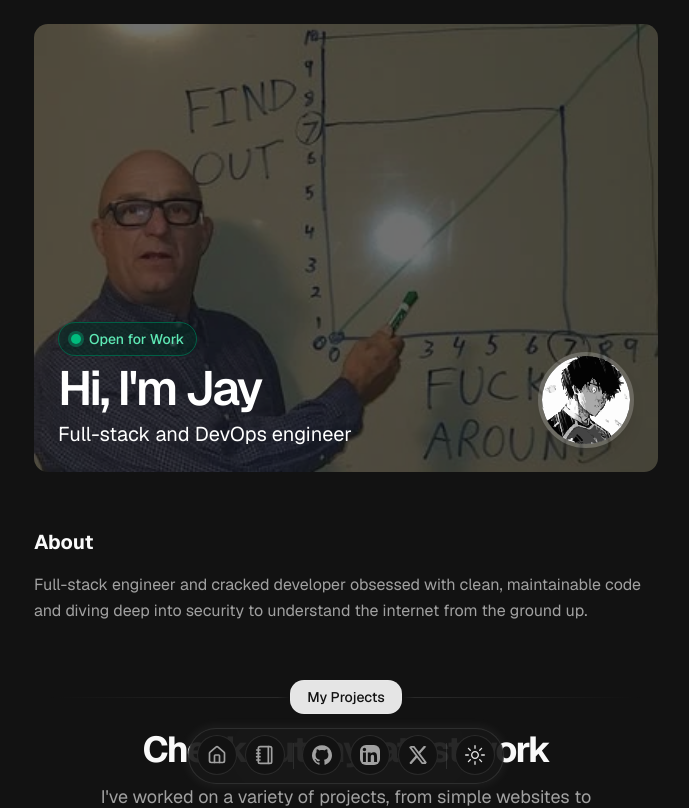
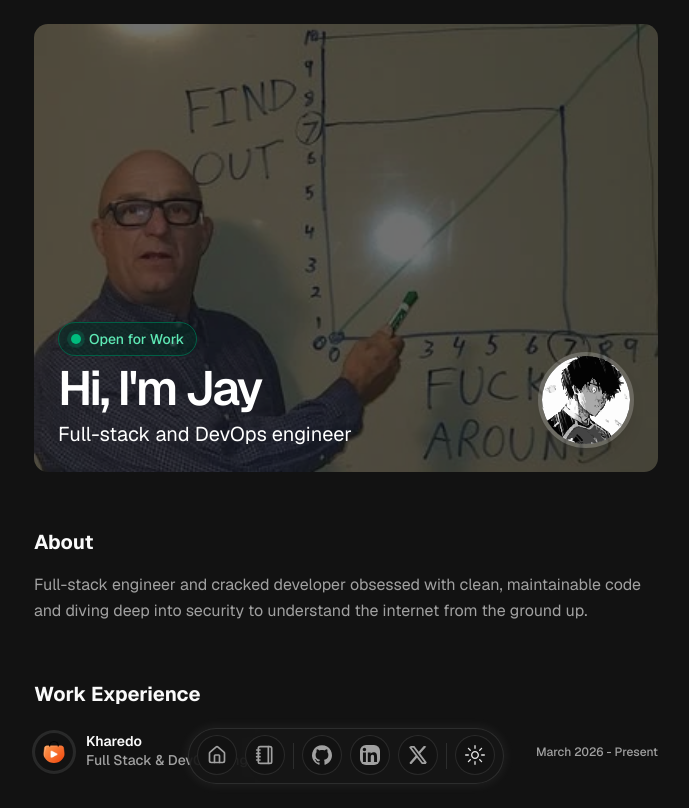
Before and after one commit to jayvaidya30/portfolio-v2, a Next.js app: page / in a window 1280 px wide. Shown: the top 808 px of the page, without its empty margins (294-983 px from the left). Built offline with nearby package versions, Linux system fonts and the light colour scheme.

Commit message:
feat: add Jest icon, update work experience, and refactor UI components

```diff
--- a/src/app/page.tsx
+++ b/src/app/page.tsx
@@ -74,7 +74,6 @@ export default function Page() {
           </BlurFade>
         </div>
       </section>
-      {/* Work Experience section hidden
       <section id="work">
         <div className="flex min-h-0 flex-col gap-y-6">
           <BlurFade delay={BLUR_FADE_DELAY * 5}>
@@ -85,7 +84,6 @@ export default function Page() {
           </BlurFade>
         </div>
       </section>
-      */}
 
       <section id="projects">
         <BlurFade delay={BLUR_FADE_DELAY * 11}>
--- a/src/components/magicui/blur-fade.tsx
+++ b/src/components/magicui/blur-fade.tsx
@@ -1,6 +1,6 @@
 "use client";
 
-import { AnimatePresence, motion, useInView, Variants } from "motion/react";
+import { motion, useInView, Variants } from "motion/react";
 import { useRef } from "react";
 
 interface BlurFadeProps {
@@ -40,7 +40,6 @@ const BlurFade = ({
   };
   const combinedVariants = variant || defaultVariants;
   return (
-    <AnimatePresence>
     <motion.div
       ref={ref}
       initial="hidden"
@@ -56,7 +55,6 @@ const BlurFade = ({
     >
       {children}
     </motion.div>
-    </AnimatePresence>
   );
 };
 
--- a/src/components/section/work-section.tsx
+++ b/src/components/section/work-section.tsx
@@ -24,7 +24,10 @@ function LogoImage({ src, alt }: { src: string; alt: string }) {
     <img
       src={src}
       alt={alt}
-      className="size-8 md:size-10 p-1 border rounded-full shadow ring-2 ring-border overflow-hidden object-contain flex-none"
+      className={cn(
+        "size-8 md:size-10 border rounded-full shadow ring-2 ring-border overflow-hidden object-contain flex-none bg-background",
+        alt === "Kharedo" ? "p-1.5 md:p-2" : "p-1"
+      )}
       onError={() => setImageError(true)}
     />
   );
--- a/src/data/resume.tsx
+++ b/src/data/resume.tsx
@@ -29,6 +29,7 @@ import Zustland from "@/components/ui/svgs/Zustland";
 import Tanstack from "@/components/ui/svgs/Tanstack";
 import AWS from "@/components/ui/svgs/AWS";
 import Hono from "@/components/ui/svgs/Hono";
+import Jest from "@/components/ui/svgs/Jest";
 
 export const DATA = {
   name: "Jay Vaidya",
@@ -66,6 +67,7 @@ export const DATA = {
     { name: "Docker", icon: Docker },
     { name: "Vercel", icon: Vercel },
     { name: "Linux", icon: Linux },
+    { name: "Jest", icon: Jest },
   ],
   navbar: [
     { href: "/", icon: HomeIcon, label: "Home" },
@@ -108,16 +110,16 @@ export const DATA = {
 
   work: [
     {
-      company: "Atomic Finance",
-      href: "https://atomic.finance",
+      company: "Kharedo",
+      href: "https://kharedo.in",
       badges: [],
       location: "Remote",
-      title: "Bitcoin Protocol Engineer",
-      logoUrl: "/atomic.png",
-      start: "May 2021",
-      end: "Oct 2022",
+      title: "Full Stack & DevOps Engineer",
+      logoUrl: "/kharedo-logo.png",
+      start: "March 2026",
+      end: "Present",
       description:
-        "Implemented the Bitcoin discreet log contract (DLC) protocol specifications as an open source Typescript SDK. Dockerized all microservices and setup production kubernetes cluster. Architected a data lake using AWS S3 and Athena for historical backtesting of bitcoin trading strategies. Built a mobile app using react native and typescript.",
+        "Building scalable full-stack web applications and managing cloud infrastructure.",
     },
   ],
   education: [
@@ -143,9 +145,6 @@ export const DATA = {
         "Node.js",
         "PostgreSQL",
         "Tanstack Query",
-        "FastAPI",
-        "Python",
-        "VectorDB",
         "TypeScript",
         "TailwindCSS",
         "Prisma",
```
Also changed, not shown: src/components/ui/svgs/Jest.tsx (added, +21 -0 lines), public/kharedo-logo.png (added). Lines whose indentation alone changed are shown as unchanged.
